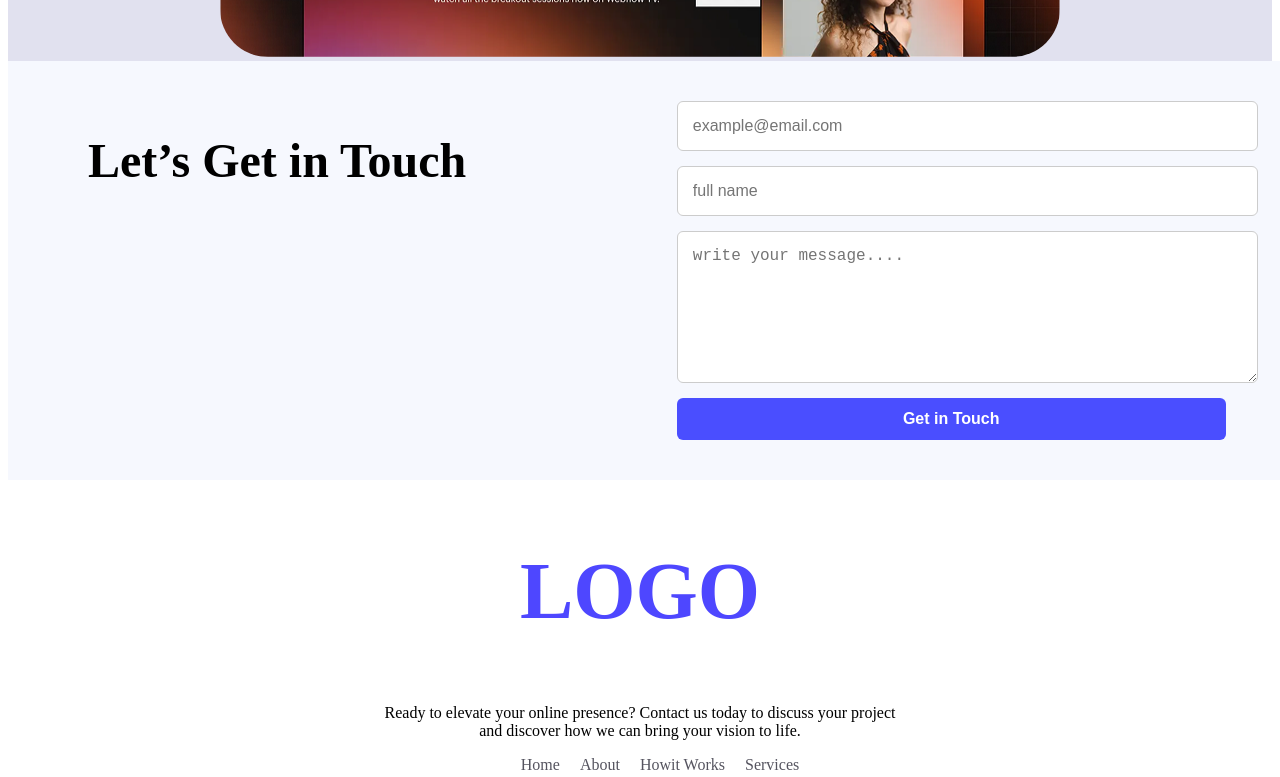
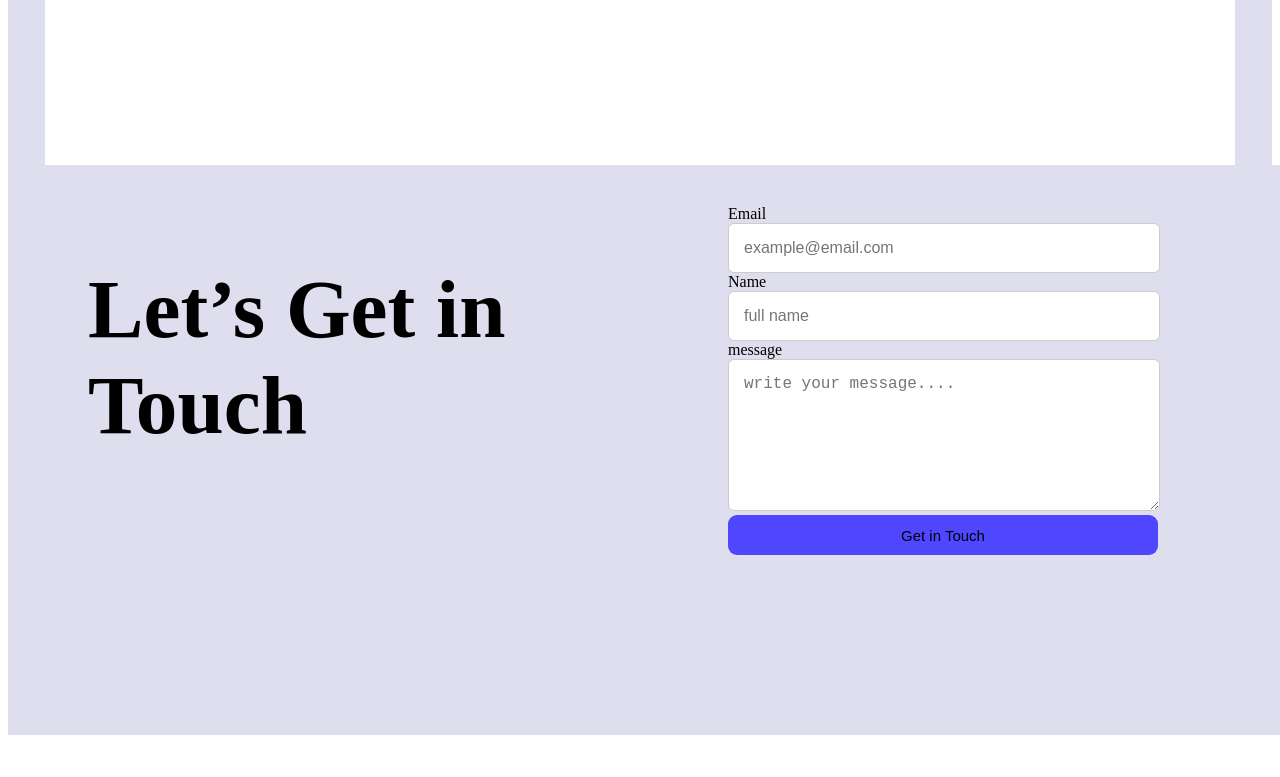
Before and after one commit to Shafaiat28200/My-first-assignment-repo, a plain HTML site: page index.html in a window 1280 px wide. Shown: the part 2625-3402 px from the top of the page. Drawn offline with nearby package versions, Linux system fonts and the light colour scheme.

Commit message:
my assignment was complete

```diff
--- a/index.html
+++ b/index.html
@@ -29,7 +29,7 @@
 </header>
 <div class="body-color">
      <main>
-            <!-- action-section -->
+
              <section >
               <div class="contain-3">
 
@@ -104,6 +104,7 @@
 
 
 <main>
+  <div class="focus-contain">
   <div class="container-4">
        <div class="dark-4"> <h1>Ready to focus better</h1></div>
         <p class="pera-contain">This template instantly leveled up our presence. — Studio Vertex</p>
@@ -112,29 +113,37 @@
             <img class="big-img" src="Assets/wc-big.png" alt="flex Mockup">
         </div>
     </div>
+    </div>
 </main>
 <main class="contact-main">
-    <div class="contact-section">
-      <h1 class="let-contain">Let’s Get in Touch</h1>
+     <div class="contact-section">
+      <h1>Let’s Get in <br>Touch </h1>
     </div>
     <form>
+      <div class="for-contain">
+      <label for=""> Email</label>
       <input type="email" placeholder="example@email.com">
+      <label for=""> Name</label>
       <input type="text" placeholder="full name">
+      <label for="">message</label>
       <textarea placeholder="write your message...."></textarea>
-      <input class="btn-primary" type="submit" value="Get in Touch">
+      <input class="primary-btn-3" type="submit" value="Get in Touch">
+      </div>
     </form>
   </main>
   </div>
   <footer>
+    <div class="foter-bg">
     <div class="foter-task">
           <h2 class="foter-title"> LOGO</h2>
-          <p>Ready to elevate your online presence? Contact us today to discuss your project and discover how we can bring your vision to life.</p>
+          <p class=" pera-contain-2">Ready to elevate your online presence? Contact us today to discuss your project and discover how we can bring your vision to life.</p>
           <ul>
             <li><a href="#">Home</a></li>
              <li><a href="#"> About</a></li>
-              <li> <a href="#"> Howit Works</a></li>
+              <li> <a href="#"> How it Works</a></li>
                <li><a href="#">Services</a></li>
           </ul>
+           </div>
            </div>
 
   </footer>
--- a/styles/assignment.css
+++ b/styles/assignment.css
@@ -1,5 +1,5 @@
 .body-color{
-    background-color: #dedeeee5;
+    background-color: #dedeee;
 }
 
 nav {
@@ -50,6 +50,12 @@ header {
 
 
 /* action-section */
+
+
+
+
+
+
 .action-title{
     font-size: 45px;
 }
@@ -160,15 +166,8 @@ align-items: center;
            height: 200px;
             box-shadow: 0 2px 4px rgba(0, 0, 0, 0.1);
         }
-        /* img {
-
-            text-align: center;
-            width: 20px;
-            height: 20px;
 
 
-
-        } */
 
         .reviewer {
             display: flex;
@@ -177,48 +176,72 @@ align-items: center;
             color: #666;
         }
       /* extra-contain */
+      .focus-contain{
+        background-color: #fff;
+        width: 1190px;
+        height: 700px;
+        margin: 0 auto;
+      }
 
         .container-4{
 display: flex;
 flex-direction: column;
 justify-content: center;
 align-items: center;
+background-color: #ffffff;
+margin-bottom: 40px;
+
         }
         .big-img{
             margin-top: 50px;
-            width: 840px;
-            height: 364px;
+            width: 700px;
+            height: 300px;
             border-radius: 48px;
         }
         .pera-contain{
             color:#00000075 ;
         }
 
+/*           */
 
+.let-contain{
+    text-align: center;
+    display: flex;
+    align-items: center;
+    justify-content: center;
+}
+.contact-main {
 
-.contact-main {
+    margin: 0 auto;
       width: 90%;
       max-width: 1200px;
       padding: 40px 80px;
-      background-color: #f6f8fe;
+      background-color:#dedeee;
       display: flex;
       flex-wrap: wrap;
       gap: 40px;
     }
 
+  .for-contain {
+    width: 400px;
+    height: 40px;
+    margin-bottom: 150px;
 
+
+  }
     .contact-section {
       flex: 1;
-      min-width: 300px;
+       min-width: 600px;
       align-items: center;
       justify-content: center;
+      font-size: 2.6rem;
+      font-weight: bold;
+      color: #000;
+      width: 497px;
+      height: 490px;
     }
 
-    .contact-section h1 {
-      font-size: 3rem;
-      font-weight: bold;
-      color: #000;
-    }
+
 
     form {
       flex: 1;
@@ -244,28 +267,37 @@ align-items: center;
       min-height: 120px;
     }
 
-    .btn-primary {
-      background-color: #4a4eff;
-      color: white;
-      padding: 12px 20px;
-      font-size: 1rem;
-      font-weight: bold;
-      border: none;
-      border-radius: 6px;
-      cursor: pointer;
-      transition: background-color 0.3s ease;
+    .primary-btn-3{
+        height: 40px;
+        width: 430px;
+        background-color: #4E47FF;
+        text-align: center;
+        font-size: 15px;
+        border-radius: 9px;
+        border: none;
+
+
     }
-
-    .btn-primary:hover {
-      background-color: #393dff;
+    .primary-btn-3:hover{
+        background-color:rgba(211, 64, 10, 0.781)  ;
     }
 
 
+  /*  footer task */
+  .foter-bg{
+
+  }
+
     .foter-task{
         text-align: center;
-        width: 531px;
-        height: 221px;
+         width: 531px;
+        height: 350px;
         margin: 0 auto;
+        margin-bottom: 50px;
+    }
+    .pera-contain-2{
+        color: #8987A1;
+        font-size: 25px;
     }
     ul{
         display: flex;
@@ -275,8 +307,11 @@ align-items: center;
 
     }
     ul li a{
+
         text-decoration: none;
         color: #252432c7;
+        font-size: 22px;
+        font-family: Georgia, 'Times New Roman', Times, serif;
 
     }
     ul li{
```
